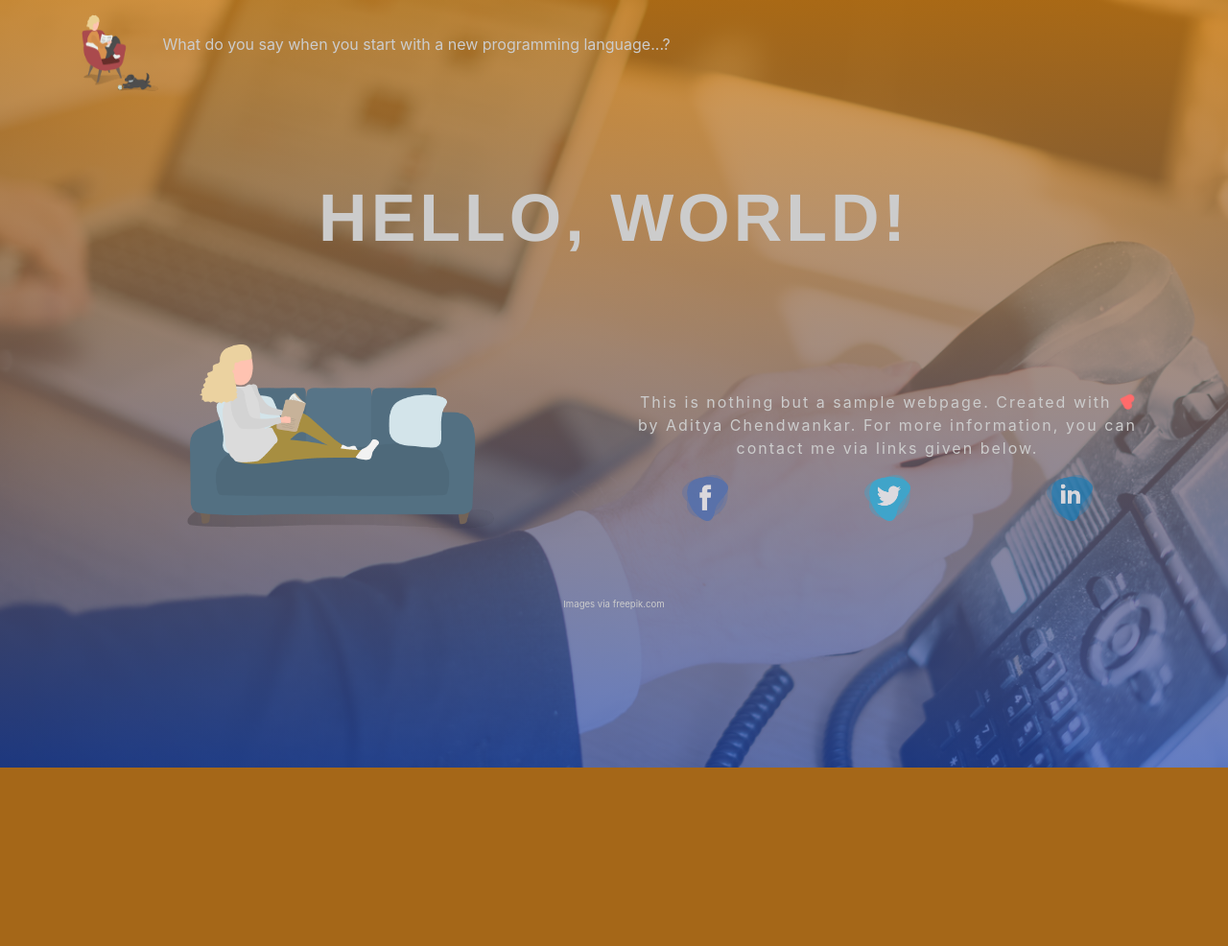
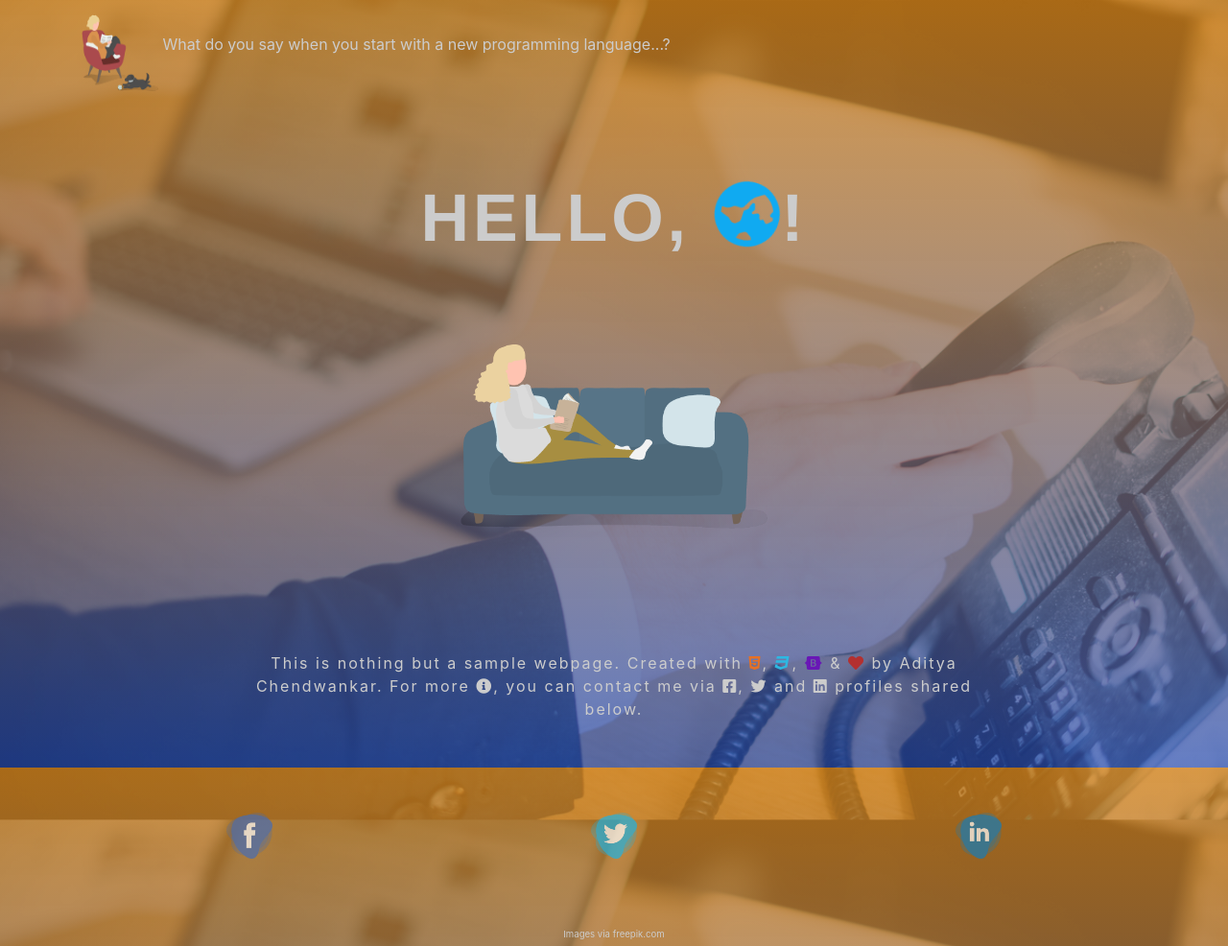
Before and after one commit to adivc21/samplePage, a PHP site: page / in a window 1280 px wide. Shown: the whole page at 96% size. Before the commit the page ends 800 px from the top, so only its background shows below. Run offline with PHP 8.4, Linux system fonts and the light colour scheme; some libraries are stand-ins or nearby versions.

Commit message:
Add files via upload

```diff
--- a/css/style.css
+++ b/css/style.css
@@ -49,6 +49,7 @@ footer a:hover {
 }
 
 .info {
+  padding: 5em 10em;
   margin-top: 3em;
   letter-spacing: 2px;
 }
--- a/index.html
+++ b/index.html
@@ -29,26 +29,30 @@
     </div>
 
     <div class="heading text-center">
-      <h1>Hello, world!</h1>
+      <h1>
+        Hello,
+        <i class="fas fa-globe-americas fa-spin" style="color: #10aaf1;"></i>!
+      </h1>
     </div>
 
-    <div class="row">
-      <div class="col-md-6 text-center">
+    <div class="text-center">
       <img class="half" src="assets/placeholder.png" />
     </div>
-      <div class="col-md-6 text-center">
+    <div class="text-center">
       <p class="info">
         This is nothing but a sample webpage. Created with
-          <i class="fas fa-heart fa-spin" style="color: #ff6b6b;"></i> by Aditya
-          Chendwankar. For more information, you can contact me via links given
-          below.
+        <i class="fab fa-html5" style="color: #e77123;"></i>,
+        <i class="fab fa-css3" style="color: #2db8e2;"></i>,
+        <i class="fab fa-bootstrap" style="color: #6917b6;"></i> &
+        <i class="fas fa-heart" style="color: #b33030;"></i> by Aditya
+        Chendwankar. For more <i class="fas fa-info-circle"></i>, you can
+        contact me via <i class="fab fa-facebook-square"></i>,
+        <i class="fab fa-twitter"></i> and
+        <i class="fab fa-linkedin"></i> profiles shared below.
       </p>
       <div class="row">
         <div class="col-md-4 text-center">
-            <a
-              href="https://www.facebook.com/aditya.chendwankar"
-              target="_blank"
-            >
+          <a href="https://www.facebook.com/aditya.chendwankar" target="_blank">
             <img class="contact" src="assets/facebook.png" />
           </a>
         </div>
@@ -68,7 +72,6 @@
       </div>
     </div>
   </div>
-  </div>
 
   <footer>
     <a href="http://www.freepik.com">Images via freepik.com</a>
```
Lines whose indentation alone changed are shown as unchanged.
